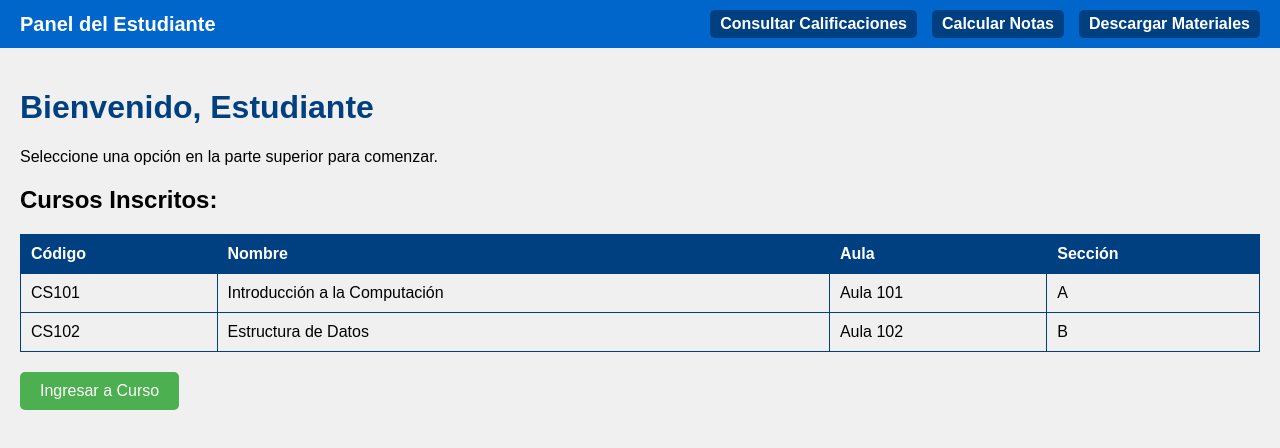
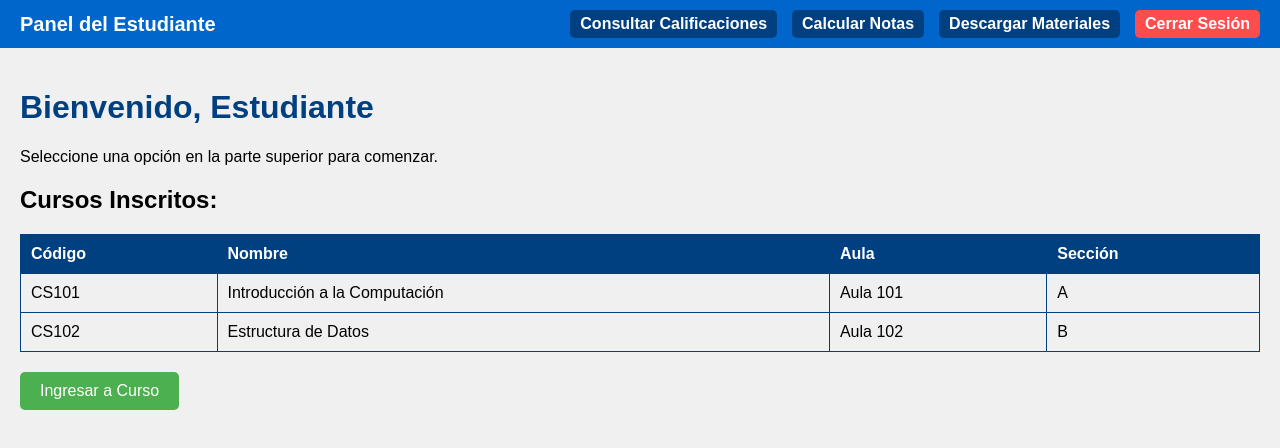
Before and after one commit to KRYSTOPHER1808/mi-pagina, a plain HTML site: page index_estudiante.html in a window 1280 px wide. Drawn offline with Linux system fonts and the light colour scheme.

Commit message:
Actualización de archivos HTML

```diff
--- a/index_estudiante.html
+++ b/index_estudiante.html
@@ -138,6 +138,20 @@
             color: red;
             margin-top: 10px;
         }
+
+        .logout {
+            background-color: #ff4d4d;
+            padding: 5px 10px;
+            border-radius: 5px;
+            color: white;
+            text-decoration: none;
+            font-size: 16px;
+            font-weight: bold;
+        }
+
+        .logout:hover {
+            background-color: #e60000;
+        }
     </style>
 </head>
 
@@ -148,6 +162,7 @@
             <a href="consultar_calificaciones.html">Consultar Calificaciones</a>
             <a href="calcular_notas.html">Calcular Notas</a>
             <a href="descargar_materiales.html">Descargar Materiales</a>
+            <a href="index.html" class="logout">Cerrar Sesión</a> <!-- Opción para cerrar sesión -->
         </nav>
     </header>
     <div class="container">
```
